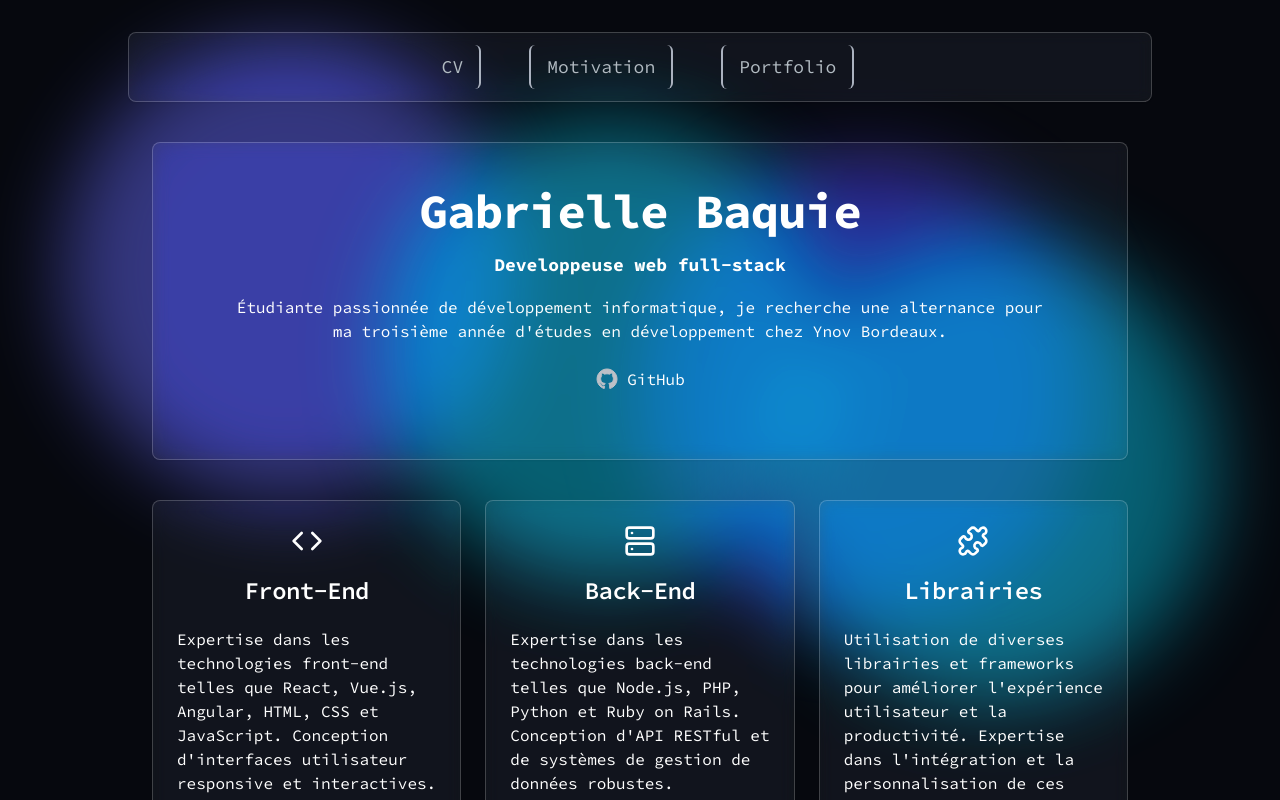
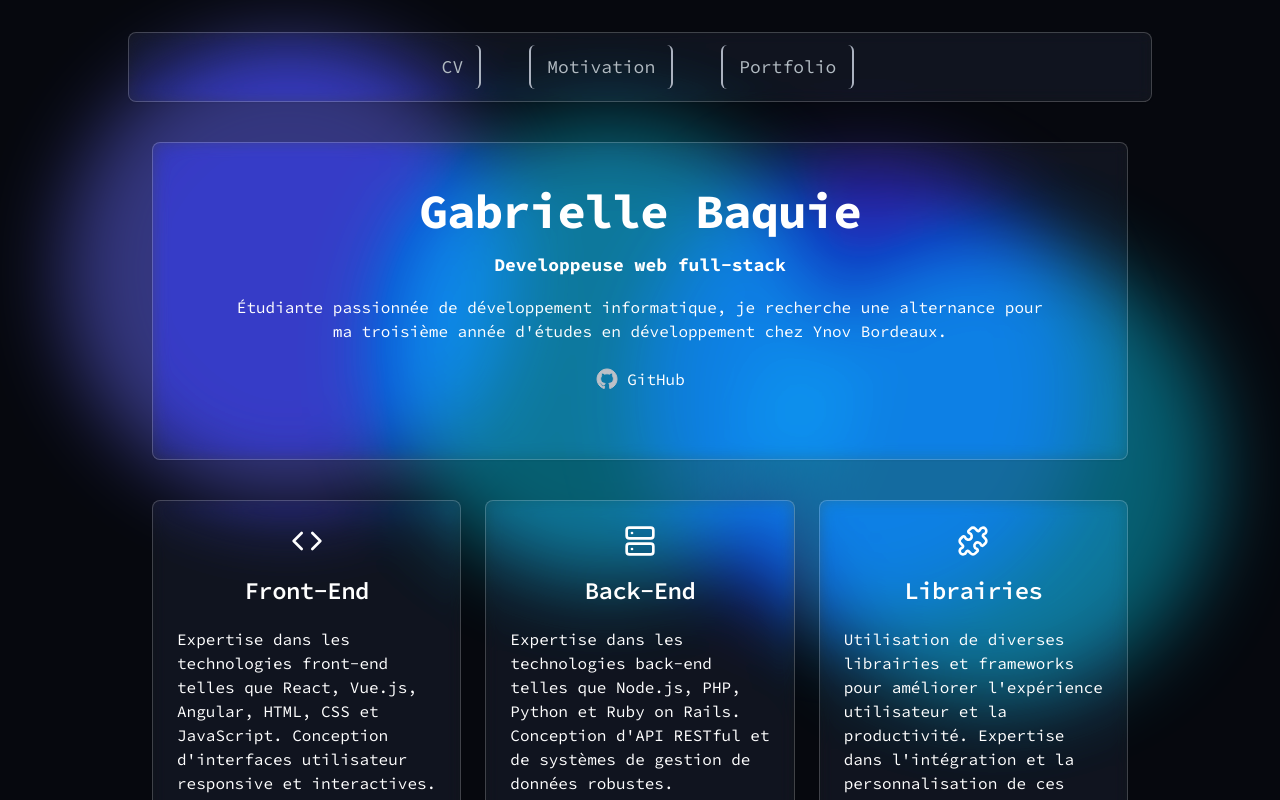
Before and after one commit to GabsBaquie/CV-Gabs, a Next.js app: page / in a window 1280 px wide. Shown: the top 800 px of the page. Built offline with nearby package versions, Linux system fonts and the light colour scheme.

Commit message:
chore: Update page layout to fix overflow issue

```diff
--- a/components/ui/card.tsx
+++ b/components/ui/card.tsx
@@ -9,7 +9,7 @@ const Card = React.forwardRef<
   <div
     ref={ref}
     className={cn(
-      "rounded-lg border border-white/20 bg-white backdrop-filter backdrop-blur backdrop-saturate-150 text-card-foreground shadow-sm bg-opacity-5",
+      "rounded-lg border border-white/20 bg-white backdrop-filter backdrop-blur backdrop-saturate-200 text-card-foreground shadow-sm bg-opacity-5",
       className
     )}
     {...props}
```
